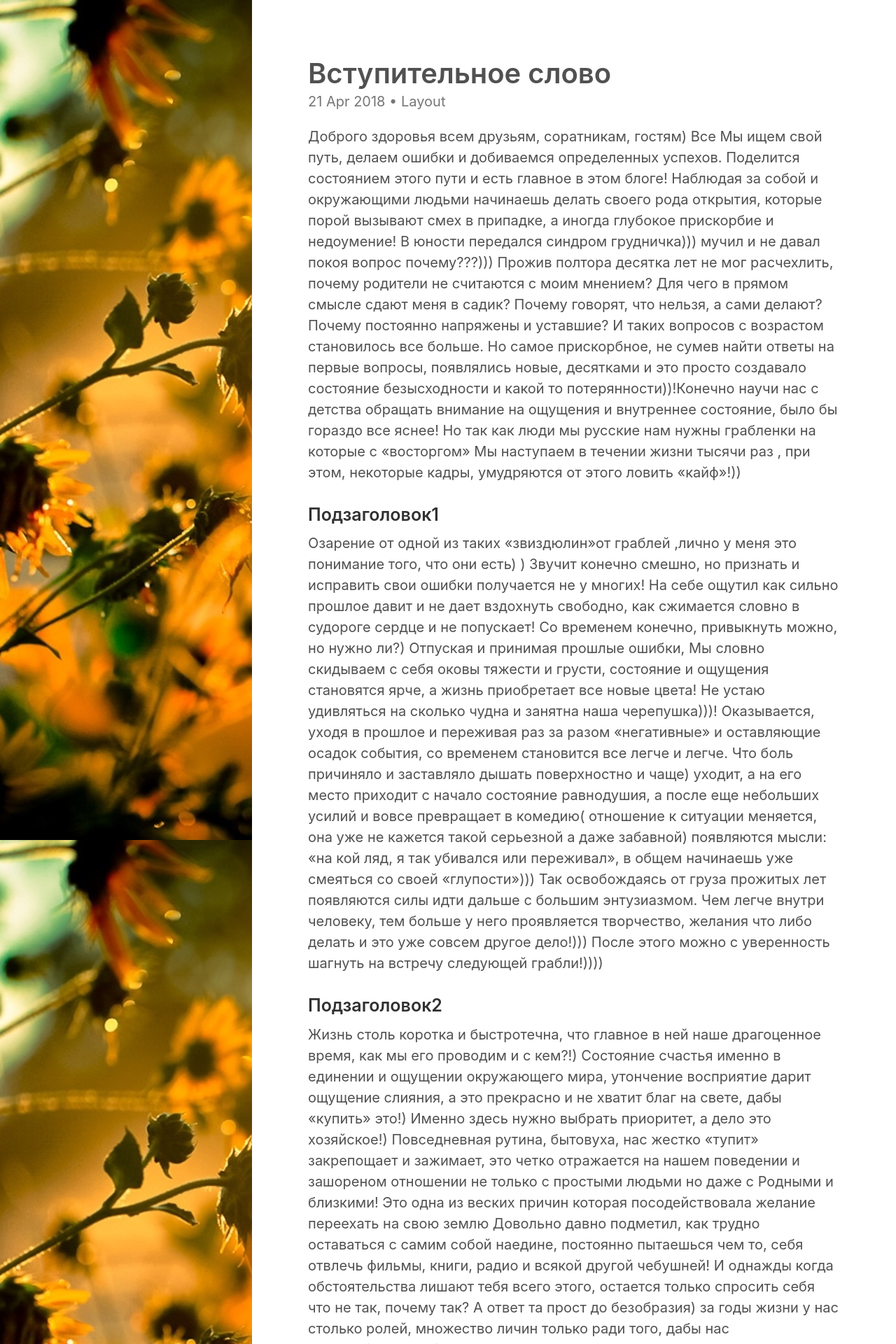
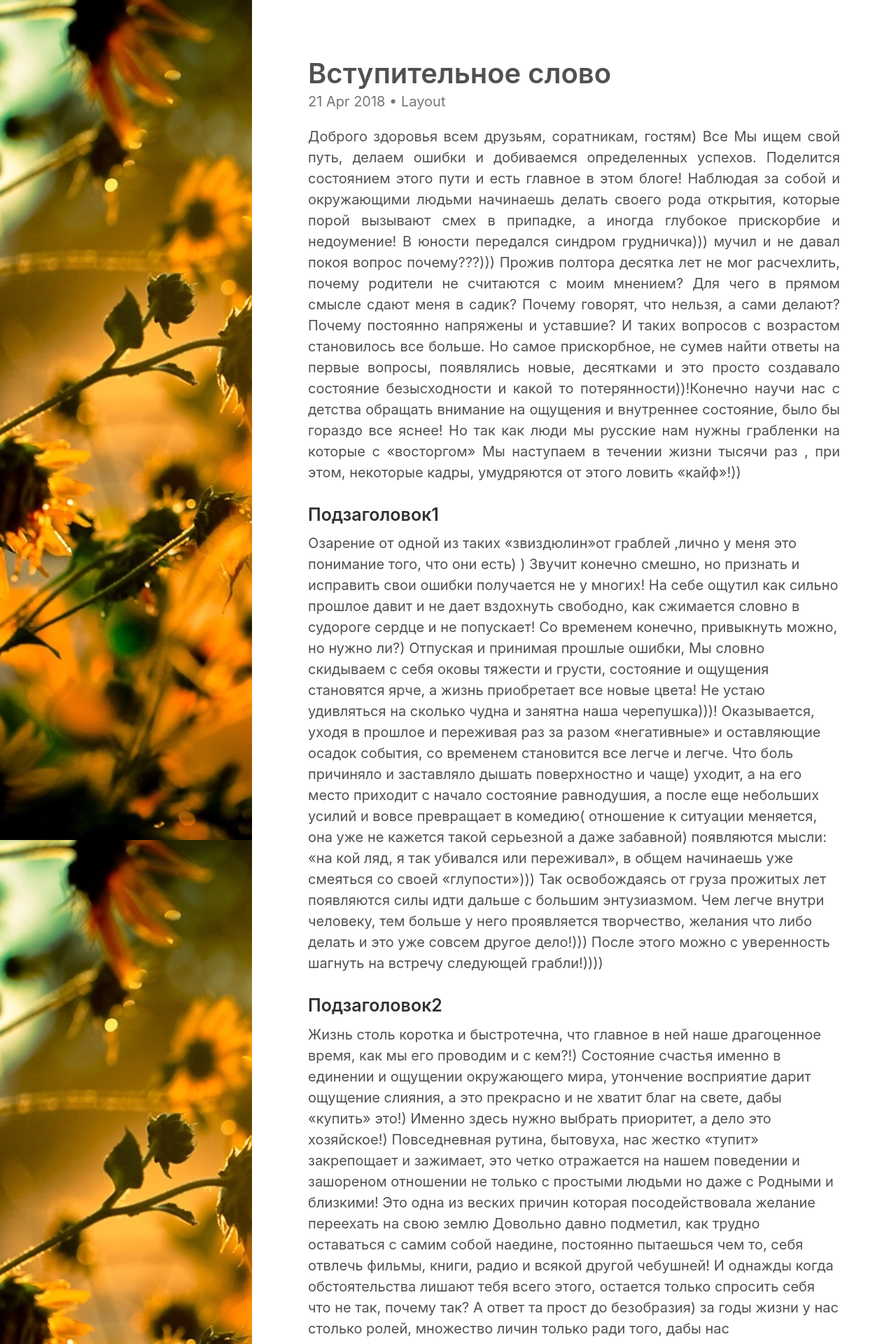
Before and after one commit to ramanyakovlev/ramanyakovlev.github.io, a Jekyll site: the page built from _posts/2018-04-21-First.md, in a window 1280 px wide. Shown: the top 1920 px of the page at 70% size. Built offline with Jekyll 4.4.1, drawn with Linux system fonts in a browser that asks for light colours; comment, search, counter and statistics services are not loaded.

Commit message:
Update 2018-04-21-First.md

```diff
--- a/_posts/2018-04-21-First.md
+++ b/_posts/2018-04-21-First.md
@@ -6,8 +6,8 @@ categories:
 tags:
   - content
 ---
-
-  Доброго здоровья всем друзьям, соратникам, гостям) Все Мы ищем свой путь, делаем ошибки и
+<p align="justify">
+Доброго здоровья всем друзьям, соратникам, гостям) Все Мы ищем свой путь, делаем ошибки и
 добиваемся определенных успехов. Поделится состоянием этого пути и есть главное в этом блоге!
 Наблюдая за собой и окружающими людьми начинаешь делать своего рода открытия, которые
 порой вызывают смех в припадке, а иногда глубокое прискорбие и недоумение!
@@ -19,7 +19,7 @@ tags:
 создавало состояние безысходности и какой то потерянности))!Конечно научи нас с детства обращать
 внимание на ощущения и внутреннее состояние, было бы гораздо все яснее! Но так как люди мы
 русские нам нужны грабленки на которые с «восторгом» Мы наступаем в течении жизни тысячи раз ,
-при этом, некоторые кадры, умудряются от этого ловить «кайф»!))
+при этом, некоторые кадры, умудряются от этого ловить «кайф»!)) </p>
 
 ### Подзаголовок1
 
```
